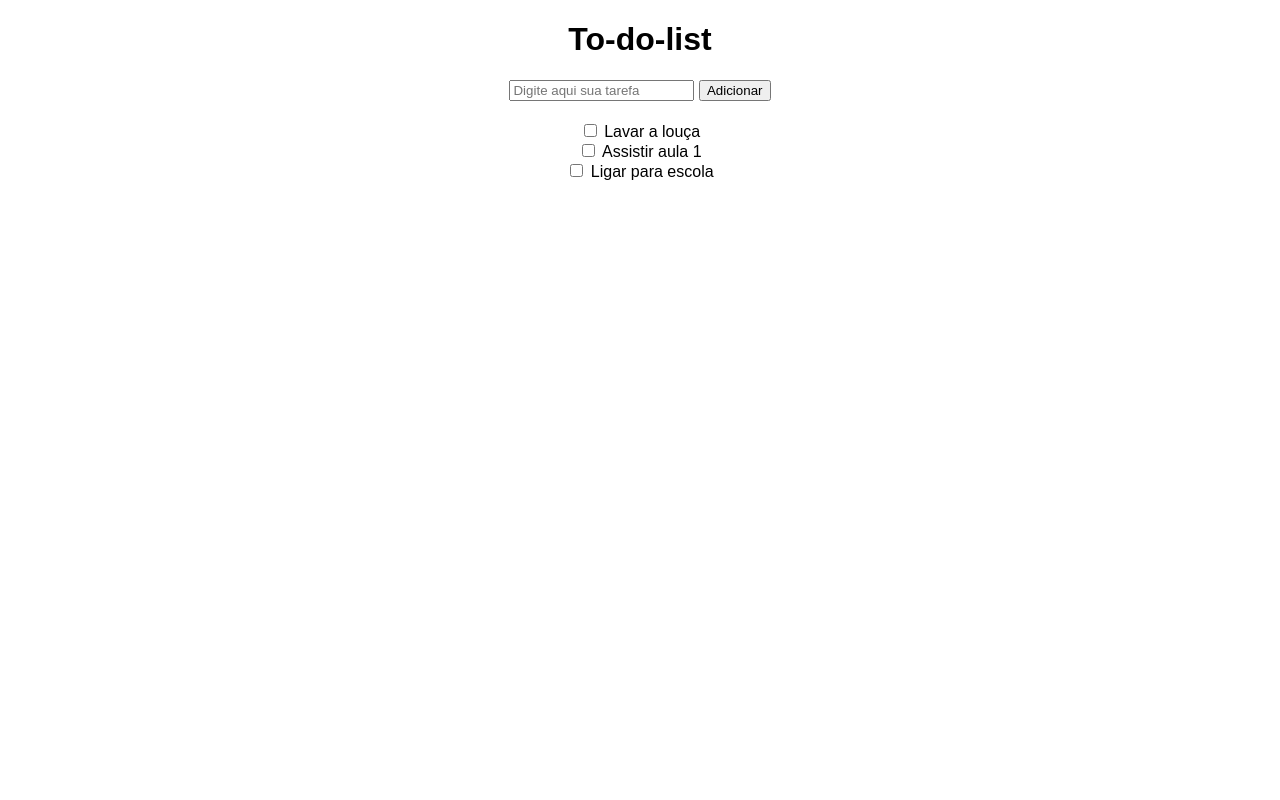
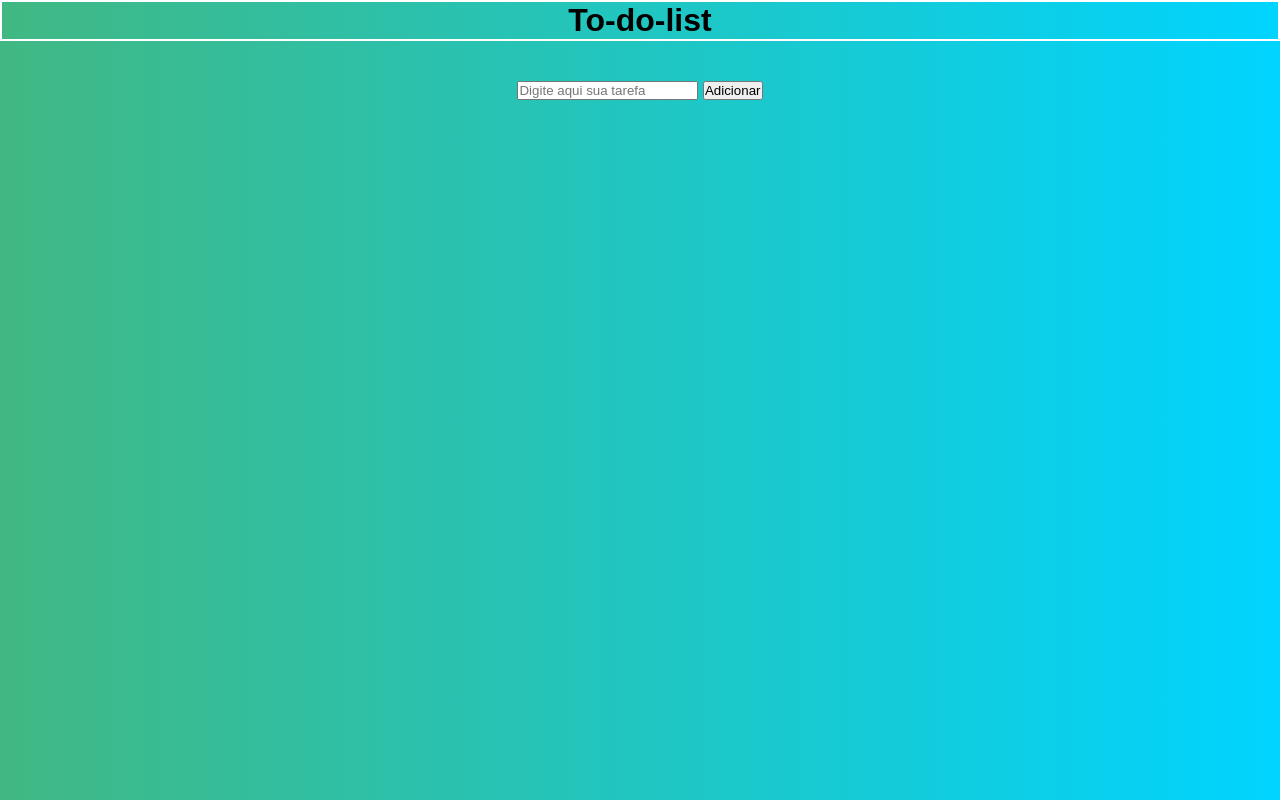
Before and after one commit to LuisDaviOFC/SITE-DIO-LuisDaviOFC-SITE-DIO-Introducao-ao-JavaScript, a plain HTML site: page desafio1/index.html in a window 1280 px wide. Drawn offline with Linux system fonts and the light colour scheme.

Commit message:
finalizado

```diff
--- a/desafio1/assets/css/style.css
+++ b/desafio1/assets/css/style.css
@@ -1,16 +1,25 @@
 *{
+    margin: 0;
+    padding: 0;
+    box-sizing: border-box;
     font-family: Arial, Helvetica, sans-serif;
 }
 
 h1{
+    box-sizing: border-box;
+    border: 2px solid white;
+}
+
+body{
+    background:linear-gradient(
+        90deg,
+        rgba(65, 184, 131, 1) 0%,
+          rgba(0, 212, 255, 1) 100%
+    );
     text-align: center;
 }
 
-.Search{
-    text-align: center;
+div.Container{
+    height: 100%;
+    padding: 40px;
 }
-
-.Check{
-    text-align: center;
-    padding: 20px;
-}
--- a/desafio1/assets/js/script.js
+++ b/desafio1/assets/js/script.js
@@ -1,3 +1,8 @@
-function EfeitoClick() {
-    document.getElementById("ACheck").style.color = "Blue";
+
+function adicionar(){
+    let text = document.getElementById("texto").value;
+    let list =  document.getElementById("lista").innerHTML;
+
+    list += "<br> <input type=checkbox>" + text
+    document.getElementById("lista").innerHTML = list;
 }
--- a/desafio1/index.html
+++ b/desafio1/index.html
@@ -9,18 +9,11 @@
 </head>
 <body>
     <h1>To-do-list</h1>
-    <div class="Search">
-        <input type="text" name="search" id="search" placeholder="Digite aqui sua tarefa">
-        <input type="button" id="AAdicionar" class="AAdicionar" value="Adicionar"><br>
+    <div class="Container">
+            <input type="text" id="texto" placeholder="Digite aqui sua tarefa">
+            <button onclick="adicionar()">Adicionar</button>
     </div>
-    <div class="Check">
-        <input type="checkbox" name="elavar" id="ilavar">
-        <label for="ilavar" onclick="EfeitoClick()">Lavar a louça</label><br>
-        <input type="checkbox" name="eassistir" id="iassistir">
-        <label for="iassistir" onclick="EfeitoClick()">Assistir aula 1</label><br>
-        <input type="checkbox" name="eligar" id="iligar">
-        <label for="iligar" onclick="EfeitoClick()">Ligar para escola</label><br>
-    </div>
+    <p id="lista"></p>
     <script src="./assets/js/script.js"></script>
 </body>
 </html>
```
